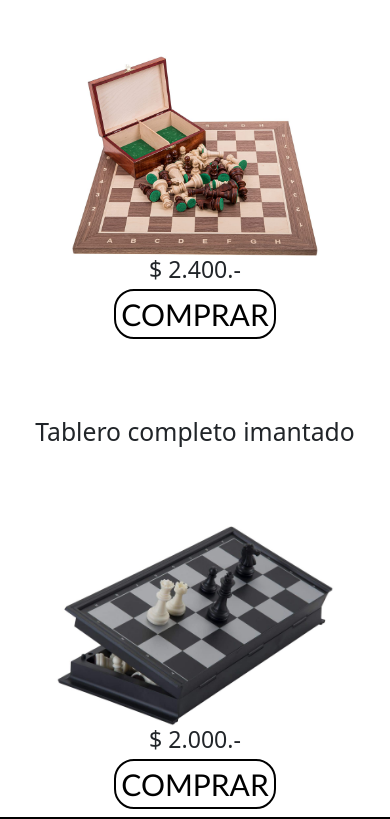
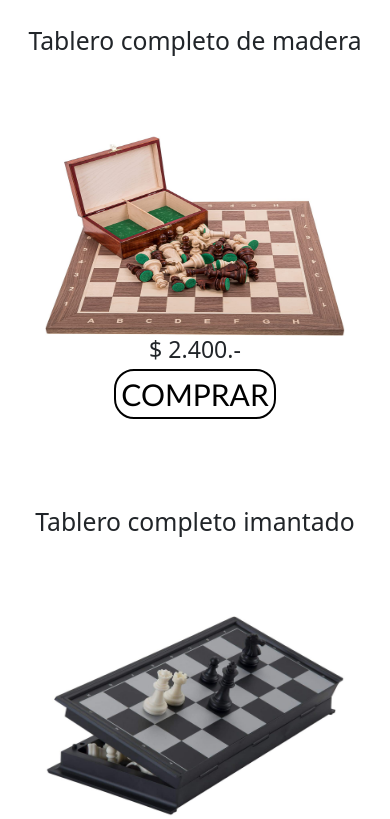
Before and after one commit to santitassara/ChessersTassara, a plain HTML site: page tableros.html in a window 390 px wide. Shown: the part 1156-1975 px from the top of the page. Drawn offline with nearby package versions, Linux system fonts and the light colour scheme.

Commit message:
cambio en productos a GRID

```diff
--- a/css/style.css
+++ b/css/style.css
@@ -10,6 +10,10 @@
 .titulo1 {
   color: white;
   font-family: 'Gill Sans', 'Gill Sans MT', Calibri, 'Trebuchet MS', sans-serif; }
+
+.vinilT:hover, .tripleT:hover, .maderaT:hover, .imantadoT:hover {
+  box-shadow: 0 2px 2px 1px rgba(19, 2, 2, 0.637);
+  transition: box-shadow 0.3s ease-in-out; }
 
 body {
   background-color: #e5e2e2; }
@@ -171,32 +175,47 @@ iframe {
 
 .mainT {
   background-color: white; }
-
-.tamañoT {
+  .mainT .grilla {
+    display: grid;
+    grid-template-columns: 1fr 1fr;
+    grid-template-rows: 1fr 1fr;
+    grid-auto-columns: 1fr;
+    gap: 0px 0px;
+    grid-auto-flow: row;
+    justify-content: end;
+    align-content: space-around;
+    grid-template-areas: ". ." ". .";
+    justify-items: center;
+    text-align: center; }
+  .mainT .tamañoT {
     height: 200px; }
-
-.tituloT {
+  .mainT .tituloT {
     margin-bottom: 80px; }
-
-.vinilT {
+  .mainT .vinilT {
     margin-top: 50px; }
-
-.tripleT {
+  .mainT .tripleT {
     margin-top: 50px; }
-
-.maderaT {
+  .mainT .maderaT {
     margin-top: 80px; }
-
-.imantadoT {
+  .mainT .imantadoT {
     margin-top: 80px;
     margin-bottom: 10px; }
-
-.linkC {
+  .mainT .linkC {
     font-size: 30px;
     border: solid 2px;
     color: black;
     padding: 5px;
     border-radius: 20px; }
+
+@media (max-width: 768px) {
+  .mainT .tamañoT {
+    width: 300px; }
+  .mainT .grilla {
+    grid-auto-columns: 1fr;
+    grid-auto-rows: 1fr;
+    grid-template-columns: 1fr;
+    grid-template-rows: 1fr 1fr;
+    grid-template-areas: "." "."; } }
 
 @media (max-width: 768px) {
   .container {
@@ -216,7 +235,15 @@ iframe {
     flex-direction: row;
     justify-content: space-between; }
   .tamañoJu {
-    height: 600px; } }
+    height: 600px; }
+  .mainT .tamañoT {
+    width: 300px; }
+  .mainT .grilla {
+    grid-auto-columns: 1fr;
+    grid-auto-rows: 1fr;
+    grid-template-columns: 1fr;
+    grid-template-rows: 1fr 1fr;
+    grid-template-areas: "." "."; } }
 
 @media (max-width: 575px) {
   .section-flex {
--- a/scss/secciones/_tableros.scss
+++ b/scss/secciones/_tableros.scss
@@ -1,8 +1,20 @@
 
 .mainT{
     background-color: white;
+    .grilla {  display: grid;
+        grid-template-columns: 1fr 1fr;
+        grid-template-rows: 1fr 1fr;
+        grid-auto-columns: 1fr;
+        gap: 0px 0px;
+        grid-auto-flow: row;
+        justify-content: end;
+        align-content: space-around;
+        grid-template-areas:
+          ". ."
+          ". .";
+          justify-items: center;
+          text-align: center;
       }
-
       .tamañoT{
         height: 200px;
     }
@@ -31,3 +43,27 @@
         padding: 5px;
         border-radius: 20px;
     }
+
+}
+
+
+
+@media (max-width: 768px) {
+    .mainT{
+        .tamañoT{
+            width: 300px;
+    }
+
+        .grilla {
+                grid-auto-columns: 1fr;
+                grid-auto-rows: 1fr;
+                grid-template-columns: 1fr;
+                grid-template-rows: 1fr 1fr;
+                grid-template-areas:
+                "."
+                ".";
+
+            }
+
+        }
+}
--- a/scss/variables/_mediaqueries.scss
+++ b/scss/variables/_mediaqueries.scss
@@ -27,6 +27,24 @@
     .tamañoJu{
         height: 600px;
     }
+
+    .mainT{
+        .tamañoT{
+            width: 300px;
+    }
+
+        .grilla {
+                grid-auto-columns: 1fr;
+                grid-auto-rows: 1fr;
+                grid-template-columns: 1fr;
+                grid-template-rows: 1fr 1fr;
+                grid-template-areas:
+                "."
+                ".";
+
+            }
+
+        }
 
   }
 
@@ -192,3 +210,7 @@
     }
 
 }
+@media (max-width: 375px){
+    .titulo1{ }
+
+}
--- a/tableros.html
+++ b/tableros.html
@@ -71,29 +71,26 @@
     </header>
 
     <main class="container mainT">
-        <div class="row  text-center d-flex justify-content-center">
-            <div class="col-md-6 vinilT animate__animated animate__fadeInLeft">
+        <div class="grilla">
+            <div class="vinilT animate__animated animate__fadeInLeft">
                 <h2 class="tituloT">Tablero completo vinilico</h2>
                 <img class="tamañoT" src="./img/Vinil tablero.jpeg" alt="Tablero completo vinilico">
                 <h3 class="precioT">$ 1.200.-</h3>
                 <a class="linkC" href="">COMPRAR</a>
             </div>
-
-            <div class="col-md-6 tripleT animate__animated animate__fadeInRight">
+            <div class="tripleT animate__animated animate__fadeInRight">
                 <h2 class="tituloT">Tablero completo triple</h2>
                 <img class="tamañoT" src="./img/triplet tablero.jpeg" alt="Tablero completo triple">
                 <h3 class="precioT">$ 3.500.-</h3>
                 <a class="linkC" href="">COMPRAR</a>
             </div>
-        </div>
-        <div class="row  text-center d-flex justify-content-center ">
-            <div class="col-md-6 maderaT animate__animated animate__fadeInLeft">
+            <div class="maderaT animate__animated animate__fadeInLeft">
                 <h2 class="tituloT">Tablero completo de madera</h2>
                 <img class="tamañoT" src="./img/TableroMadeira.jpg" alt="Tablero completo de madera">
                 <h3 class="precioT">$ 2.400.-</h3>
                 <a class="linkC" href="">COMPRAR</a>
             </div>
-            <div class="col-md-6 imantadoT animate__animated animate__fadeInRight">
+            <div class="imantadoT animate__animated animate__fadeInRight">
                 <h2 class="tituloT">Tablero completo imantado</h2>
                 <img class="tamañoT" src="./img/TableroImantado.jpg" alt="Tablero completo imantado">
                 <h3 class="precioT">$ 2.000.-</h3>
```
Also changed, not shown: scss/variables/_extend.scss (+19 -0 lines). Lines whose indentation alone changed are shown as unchanged.
